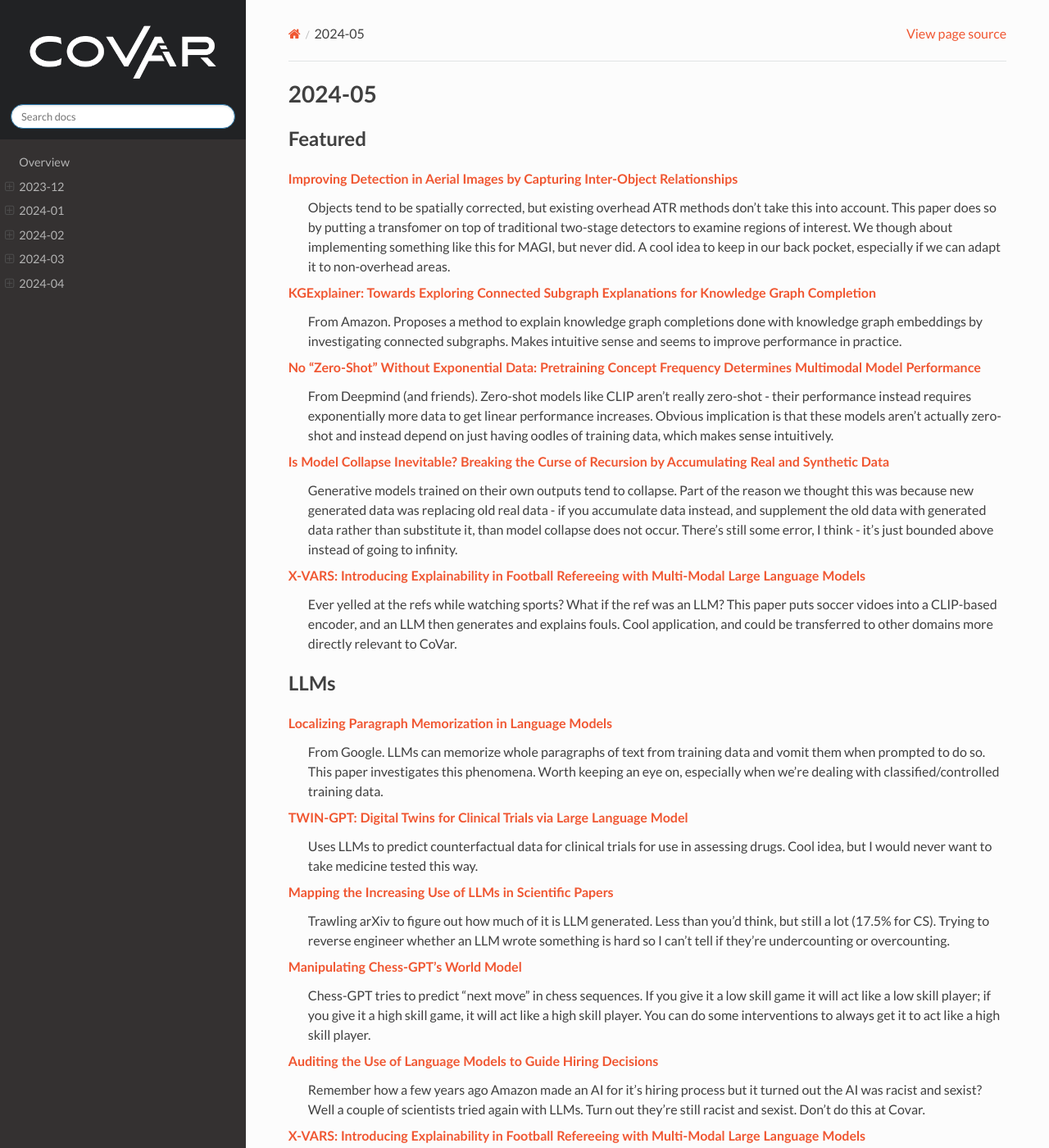
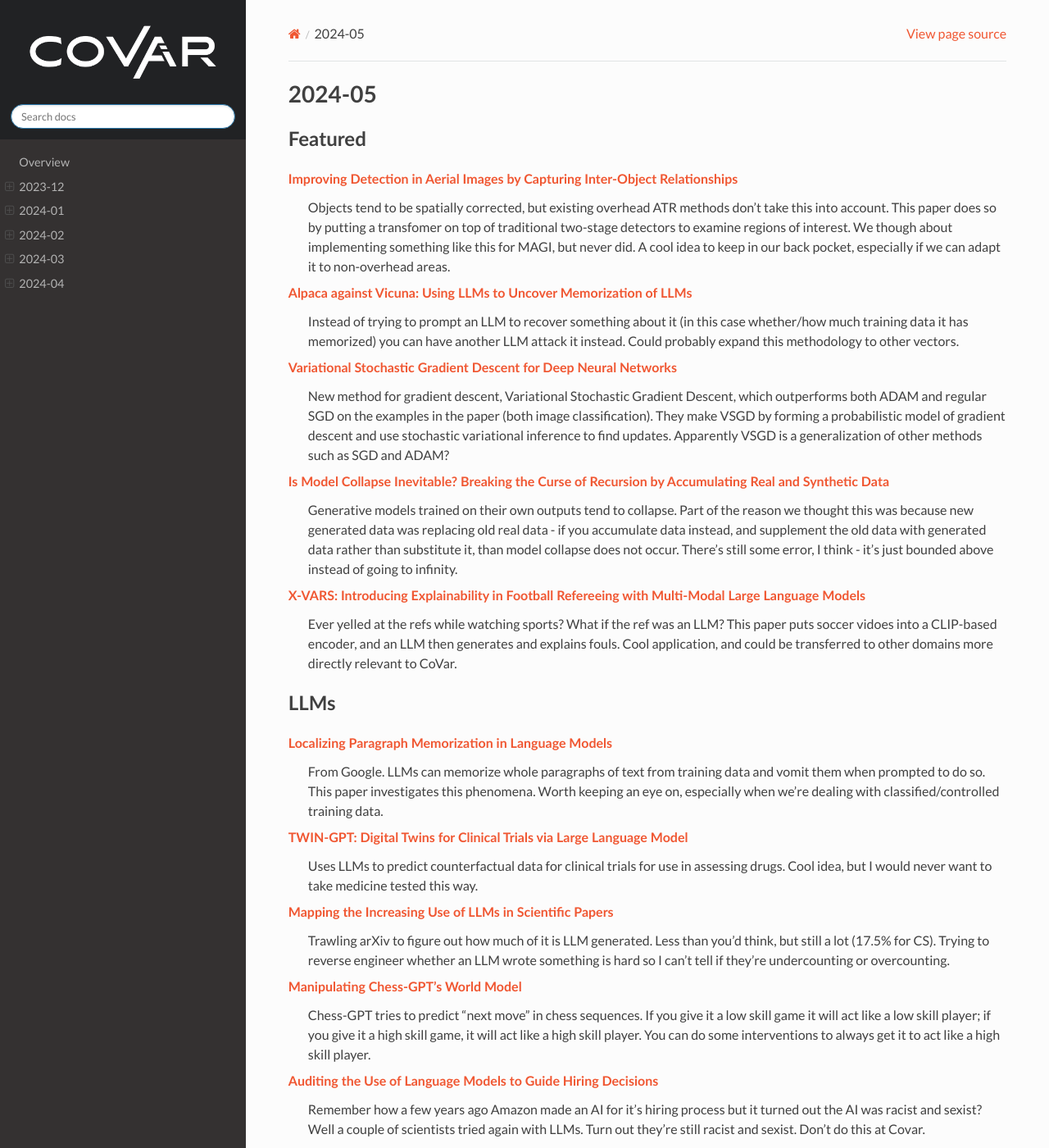
Before and after one commit to covartech/zeitgeist, a Sphinx documentation site: the page built from docs/issues/2024-05.rst, in a window 1280 px wide and 1400 px high. Shown: the whole window at 82% size. Built offline with Sphinx 7.4.7 and the Read the Docs theme 2.0.0, drawn with Linux system fonts in a browser that asks for light colours; some of the changed text lies outside the part shown.

Commit message:
Update 2024_04_11

```diff
--- a/docs/issues/2024-05.rst
+++ b/docs/issues/2024-05.rst
@@ -6,11 +6,11 @@
 `Improving Detection in Aerial Images by Capturing Inter-Object Relationships <https://arxiv.org/pdf/2404.04140.pdf>`_
     Objects tend to be spatially corrected, but existing overhead ATR methods don't take this into account.  This paper does so by putting a transfomer on top of traditional two-stage detectors to examine regions of interest.  We though about implementing something like this for MAGI, but never did.  A cool idea to keep in our back pocket, especially if we can adapt it to non-overhead areas.
 
-`KGExplainer: Towards Exploring Connected Subgraph Explanations for Knowledge Graph Completion <https://arxiv.org/pdf/2404.03893.pdf>`_
-    From Amazon.  Proposes a method to explain knowledge graph completions done with knowledge graph embeddings by investigating connected subgraphs.  Makes intuitive sense and seems to improve performance in practice.
+`Alpaca against Vicuna: Using LLMs to Uncover Memorization of LLMs <https://arxiv.org/pdf/2403.04801.pdf>`_
+    Instead of trying to prompt an LLM to recover something about it (in this case whether/how much training data it has memorized) you can have another LLM attack it instead.  Could probably expand this methodology to other vectors.
 
-`No “Zero-Shot” Without Exponential Data: Pretraining Concept Frequency Determines Multimodal Model Performance <https://arxiv.org/pdf/2404.04125.pdf>`_
-    From Deepmind (and friends).  Zero-shot models like CLIP aren't really zero-shot - their performance instead requires exponentially more data to get linear performance increases.  Obvious implication is that these models aren't actually zero-shot and instead depend on just having oodles of training data, which makes sense intuitively.
+`Variational Stochastic Gradient Descent for Deep Neural Networks <https://arxiv.org/pdf/2404.06549.pdf>`_
+    New method for gradient descent, Variational Stochastic Gradient Descent, which outperforms both ADAM and regular SGD on the examples in the paper (both image classification).  They make VSGD by forming a probabilistic model of gradient descent and use stochastic variational inference to find updates.  Apparently VSGD is a generalization of other methods such as SGD and ADAM?
 
 `Is Model Collapse Inevitable? Breaking the Curse of Recursion by Accumulating Real and Synthetic Data <https://arxiv.org/pdf/2404.01413.pdf>`_
     Generative models trained on their own outputs tend to collapse.  Part of the reason we thought this was because new generated data was replacing old real data - if you accumulate data instead, and supplement the old data with generated data rather than substitute it, than model collapse does not occur.  There's still some error, I think - it's just bounded above instead of going to infinity.
@@ -41,6 +41,9 @@
 
 `Elephants Never Forget: Memorization and Learning of Tabular Data in Large Language Models <https://arxiv.org/pdf/2404.06209.pdf>`_
     From Microsoft.  LLMs have  tendency to memorize tabular training data wholesale, but still perform decently well in zero/few shot environments.
+
+`Alpaca against Vicuna: Using LLMs to Uncover Memorization of LLMs <https://arxiv.org/pdf/2403.04801.pdf>`_
+    Instead of trying to prompt an LLM to recover something about it (in this case whether/how much training data it has memorized) you can have another LLM attack it instead.  Could probably expand this methodology to other vectors.
 
 VLMs
 ----
@@ -84,6 +87,9 @@
 `No “Zero-Shot” Without Exponential Data: Pretraining Concept Frequency Determines Multimodal Model Performance <https://arxiv.org/pdf/2404.04125.pdf>`_
     From Deepmind (and friends).  Zero-shot models like CLIP aren't really zero-shot - their performance instead requires exponentially more data to get linear performance increases.  Obvious implication is that these models aren't actually zero-shot and instead depend on just having oodles of training data, which makes sense intuitively.
 
+`Variational Stochastic Gradient Descent for Deep Neural Networks <https://arxiv.org/pdf/2404.06549.pdf>`_
+    New method for gradient descent, Variational Stochastic Gradient Descent, which outperforms both ADAM and regular SGD on the examples in the paper (both image classification).  They make VSGD by forming a probabilistic model of gradient descent and use stochastic variational inference to find updates.  Apparently VSGD is a generalization of other methods such as SGD and ADAM?
+
 Stats
 -----
 `On the Learnability of Out-of-distribution Detection <https://arxiv.org/pdf/2404.04865.pdf>`_
@@ -111,16 +117,13 @@
 `Protection of Guizhou Miao Batik Culture Based on Knowledge Graph and Deep Learning <https://arxiv.org/ftp/arxiv/papers/2404/2404.06168.pdf>`_
     Duct-tapes LLMs, knowledge graphs, and CNNs together to record/understand batik, a type of fabric produced by the Miao in Guanzhou, China.  Uses the LLM to encode the knowledge graph, and can upload a particular batik using a CNN to understand the cultural context.  Sort of just a really fancy databse?
 
-Computer Science
-----------------
+`DIFFOBS: GENERATIVE DIFFUSION FOR GLOBAL FORECASTING OF SATELLITE OBSERVATIONS <https://arxiv.org/pdf/2404.06517.pdf>`_
+    From NVIDIA.  Trains a generative diffusion model to predict daily precipitation (some sort of spatio-temporal structure under the hood?) global satellite estimates.  Good for a few-months-ahead estimation despite only trying to do one day ahead.
 
-
-Data Labelling
---------------
-
-
-Logistics/Operations Research
------------------------------
+FPGA
+----
+`GCV-Turbo: End-to-end Acceleration of GNN-based Computer Vision Tasks on FPGA <https://arxiv.org/pdf/2404.07188.pdf>`_
+    From DEVCOM Army Research Office.  Putting CNNS and GNNs for CV on FPGAs.
 
 
 Reasoning/Knowledge Graphs
```
Also changed, not shown: other parts of docs/issues/2024-05.rst (+0 -3 lines).
